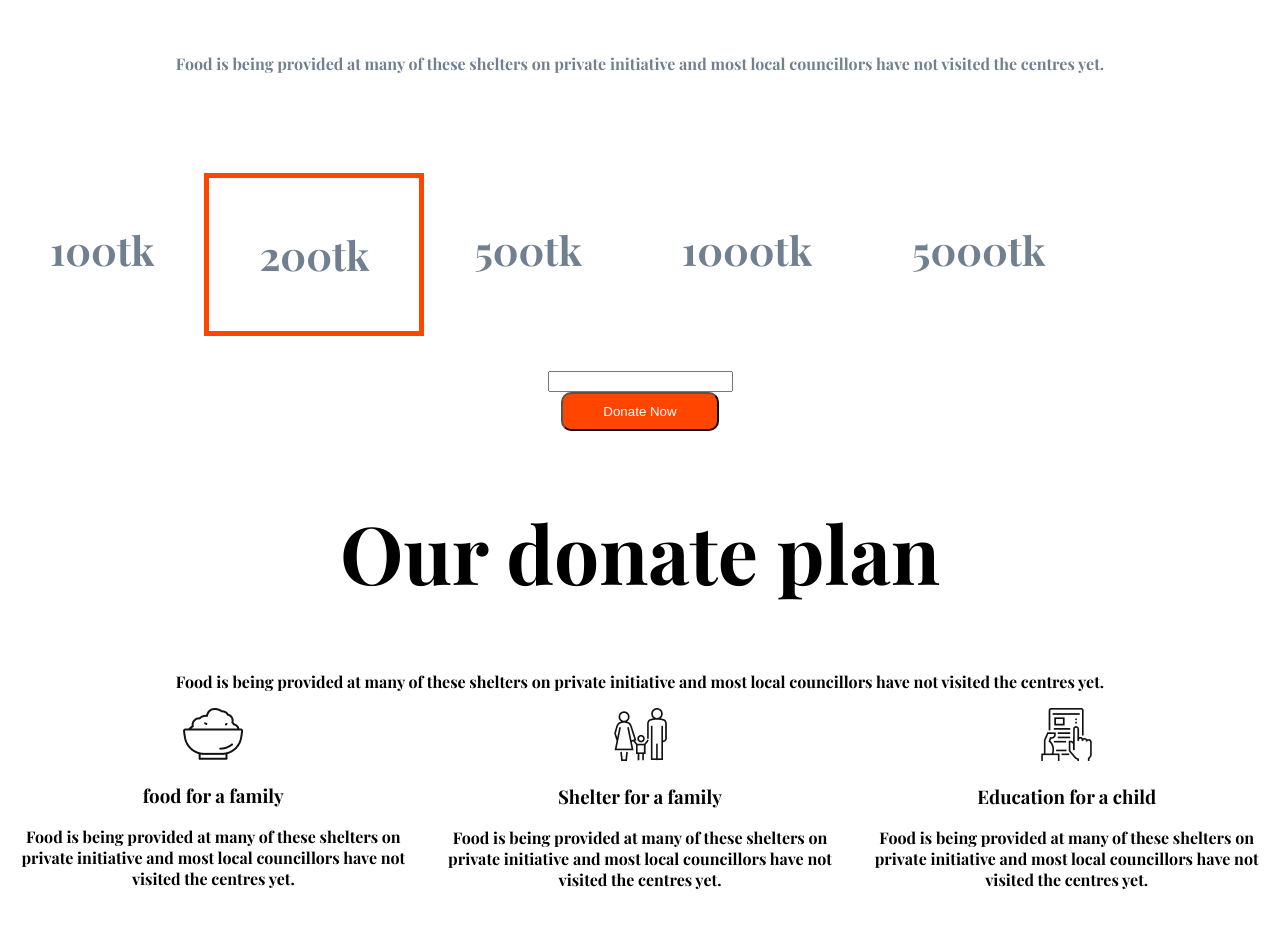
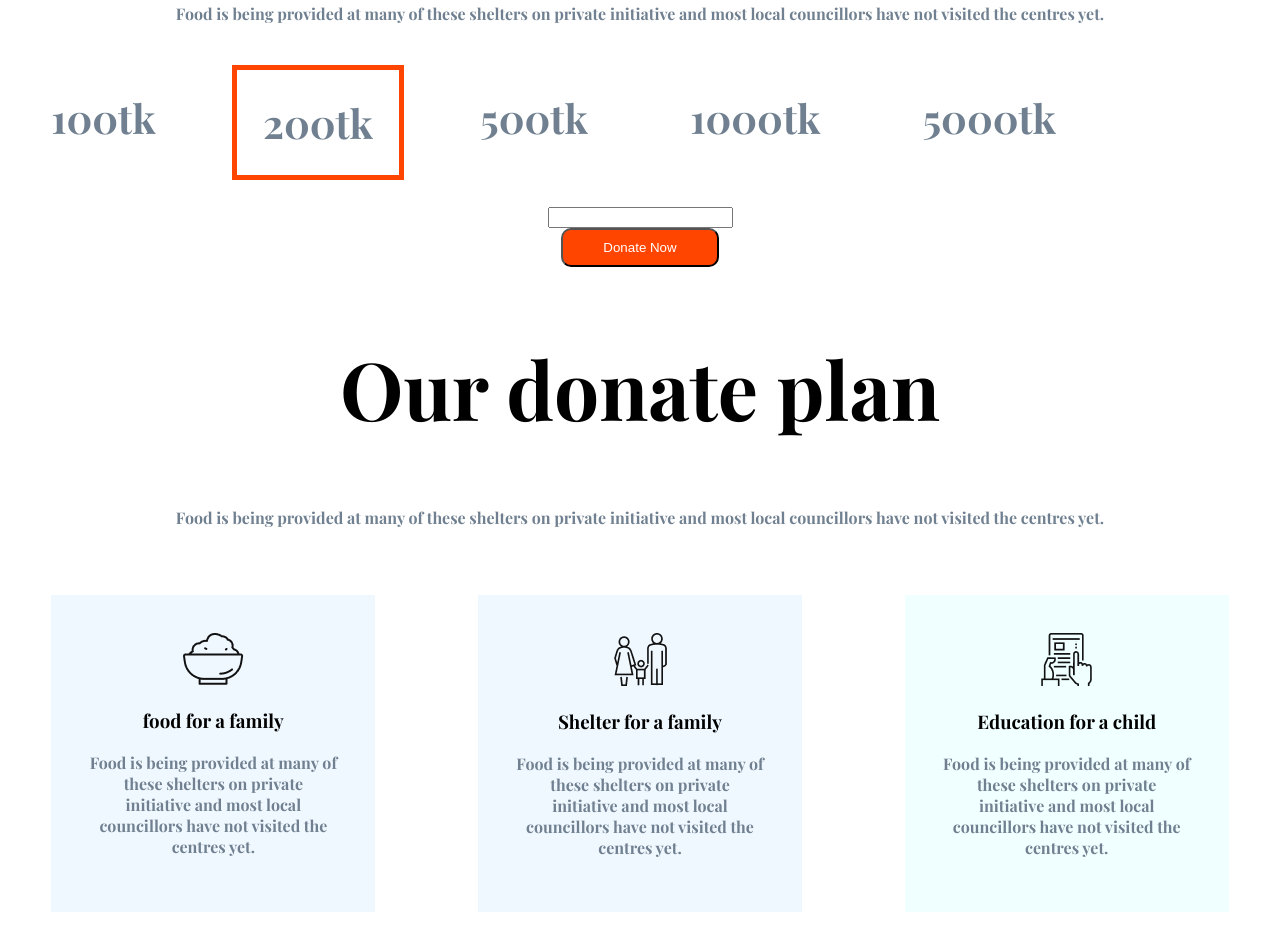
Before and after one commit to ShishirBalo/sylhet-flood-relief, a plain HTML site: page index.html in a window 1280 px wide. Shown: the part 881-1832 px from the top of the page. Before the commit the page ends 1787 px from the top, so only its background shows below. Drawn offline with nearby package versions, Linux system fonts and the light colour scheme.

Commit message:
compleat third section

```diff
--- a/index.html
+++ b/index.html
@@ -13,17 +13,17 @@
 </head>
 
 <body>
-    <div class="top-banner">
+    <div class="top-banner section">
         <h1>Cry for relief in Sylhet city's shelters too</h1>
         <p>Cry for relief is getting louder in Sylhet and Sunamganj as at least 40 lakh people remain stranded due to
             flood
             in the two districts and over 3 lakh of them have taken refuge at different shelters.</p> <br>
         <button class="donate-button">Donate Now</button>
     </div>
-    <section class="donate-section">
+    <section class="section">
         <div>
             <h1>Donate Today</h1>
-            <p class="amount">Food is being provided at many of these shelters on private initiative and most local
+            <p>Food is being provided at many of these shelters on private initiative and most local
                 councillors have not
                 visited the centres yet.</p>
         </div>
@@ -37,28 +37,28 @@
         <input type="text"> <br>
         <button class="donate-button">Donate Now</button>
     </section>
-    <section>
+    <section class="section">
         <div>
             <h1>Our donate plan</h1>
             <p>Food is being provided at many of these shelters on private initiative and most local councillors have
                 not visited the centres yet.</p>
         </div>
         <div class="display-flex">
-            <div>
+            <div id="food" class="for-people">
                 <img src="images/food.png" alt="">
                 <h3>food for a family</h3>
                 <p>Food is being provided at many of these shelters on private initiative and most local councillors
                     have
                     not visited the centres yet.</p>
             </div>
-            <div>
+            <div id="shelter" class="for-people">
                 <img src="images/shelter.png" alt="">
                 <h3>Shelter for a family</h3>
                 <p>Food is being provided at many of these shelters on private initiative and most local councillors
                     have
                     not visited the centres yet.</p>
             </div>
-            <div>
+            <div id="education" class="for-people">
                 <img src="images/Frame-1.png" alt="">
                 <h3>Education for a child</h3>
                 <p>Food is being provided at many of these shelters on private initiative and most local councillors
--- a/style.css
+++ b/style.css
@@ -12,10 +12,13 @@ h2 {
     font-size: 40px;
 }
 
+p {
+    color: slategrey;
+}
+
 .top-banner {
     background-image: url(images/flooted-relief-1.jpg);
     background-repeat: no-repeat;
-    background-size: cover;
     color: white;
     padding: 8%;
 }
@@ -29,7 +32,7 @@ h2 {
 
 }
 
-.donate-section {
+.section {
     background-size: cover;
 }
 
@@ -39,9 +42,27 @@ h2 {
 
 .amount {
     color: slategrey;
-    padding: 50px;
+    padding: 2%;
+    margin: 2%;
 }
 
 #select {
     border: 5px solid orangered;
 }
+
+.for-people {
+    padding: 3%;
+    margin: 4%;
+}
+
+#food {
+    background-color: aliceblue;
+}
+
+#shelter {
+    background-color: aliceblue;
+}
+
+#education {
+    background-color: azure;
+}
```
